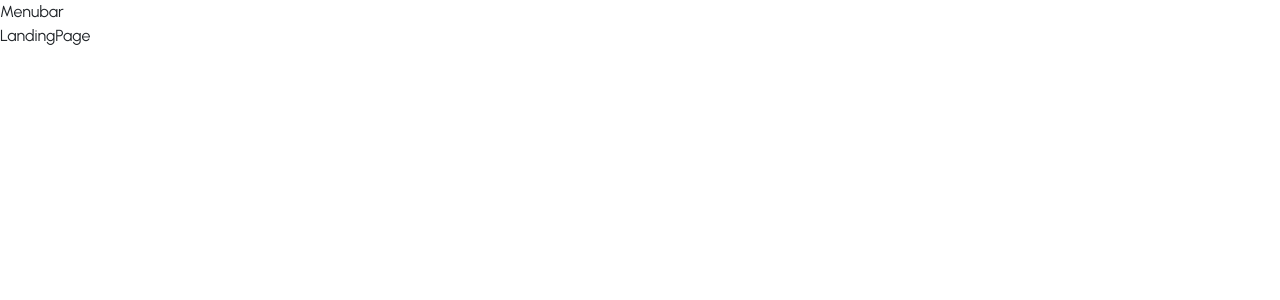
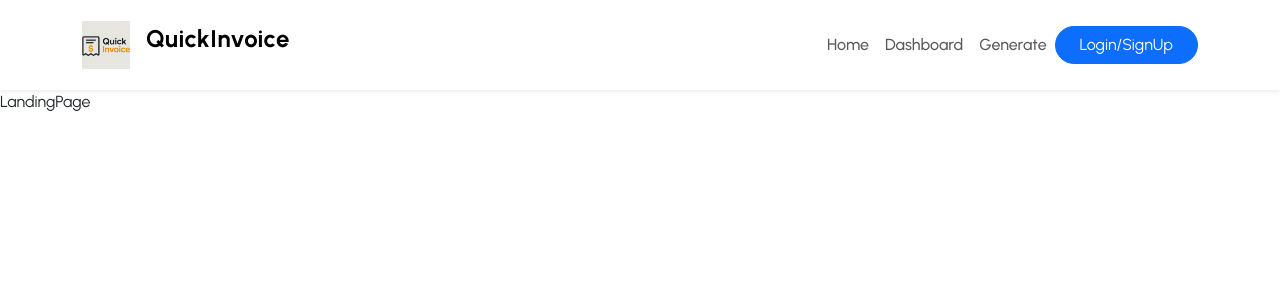
Before and after one commit to suyash-rgb/Invoice-Generator-Project, a React (Vite) app in the folder invoice-generator-client/: page / in a window 1280 px wide. Shown: the top 300 px of the page. Built offline with nearby package versions, Linux system fonts and the light colour scheme.

Commit message:
updated the menubar

```diff
--- a/invoice-generator-client/src/assets/assets.js
+++ b/invoice-generator-client/src/assets/assets.js
@@ -1,5 +1,7 @@
-import template1 from './template1.png'
+//import template1 from './template1.png'
+import logo from './logo.png'
 
 export const assets = {
-   template1
+   //template1,
+   logo
 }
--- /dev/null
+++ b/invoice-generator-client/src/components/Logo.jsx
@@ -0,0 +1,10 @@
+import React from 'react';
+import {assets} from "../assets/assets.js";
+
+const Logo = () => {
+  return (
+    <img src={assets.logo} alt="logo" height={48} width={48}/>
+  )
+}
+
+export default Logo;
--- a/invoice-generator-client/src/components/Menubar.jsx
+++ b/invoice-generator-client/src/components/Menubar.jsx
@@ -1,8 +1,55 @@
 import React from 'react'
+import { Link } from "react-router-dom";
+import Logo from './Logo.jsx';
 
 const Menubar = () => {
   return (
-    <div>Menubar</div>
+    <nav className="navbar navbar-expand-lg navbar-light bg-white shadow-sm sticky-top">
+      <div className="container py-2">
+        <Link className="navbar-brand d-flex align-itmes-center" to="/">
+          <Logo />
+          <span className="fw-bolder fs-4 mx-3" style={{ letterSpacing:'0.5px', color:'#0D6EFDB2)'}}>
+            QuickInvoice
+          </span>
+        </Link>
+        <button
+         className="navbar-toggler"
+         type="button"
+         data-bs-toggle="collapse"
+         data-bs-target="#navbarNav"
+         aria-controls="navbarNav"
+         aria-expanded="false"
+         aria-label="Toggle navigation"
+        >
+           <span className="navbar-toggler-icon"></span>
+        </button>
+        <div className="collapse navbar-collapse" id="navbarNav">
+          <ul className="navbar-nav ms-auto align-items-center">
+            <li className="nav-item">
+              <Link className="nav-link fw-medium" to="/">
+               Home
+              </Link>
+            </li>
+            <li className="nav-item">
+              <Link className="nav-link fw-medium" to="/dashboard">
+               Dashboard
+              </Link>
+            </li>
+            <li className="nav-item">
+              <button className="nav-link fw-medium">
+                Generate
+              </button>
+            </li>
+            <li className="nav-item">
+               <button className="btn btn-primary rounded-pill px-4">
+                Login/SignUp
+               </button>
+            </li>
+
+          </ul>
+        </div>
+      </div>
+    </nav>
   )
 }
 
```
Also changed, not shown: invoice-generator-client/public/logo.png (added), invoice-generator-client/src/assets/logo.png (added).
